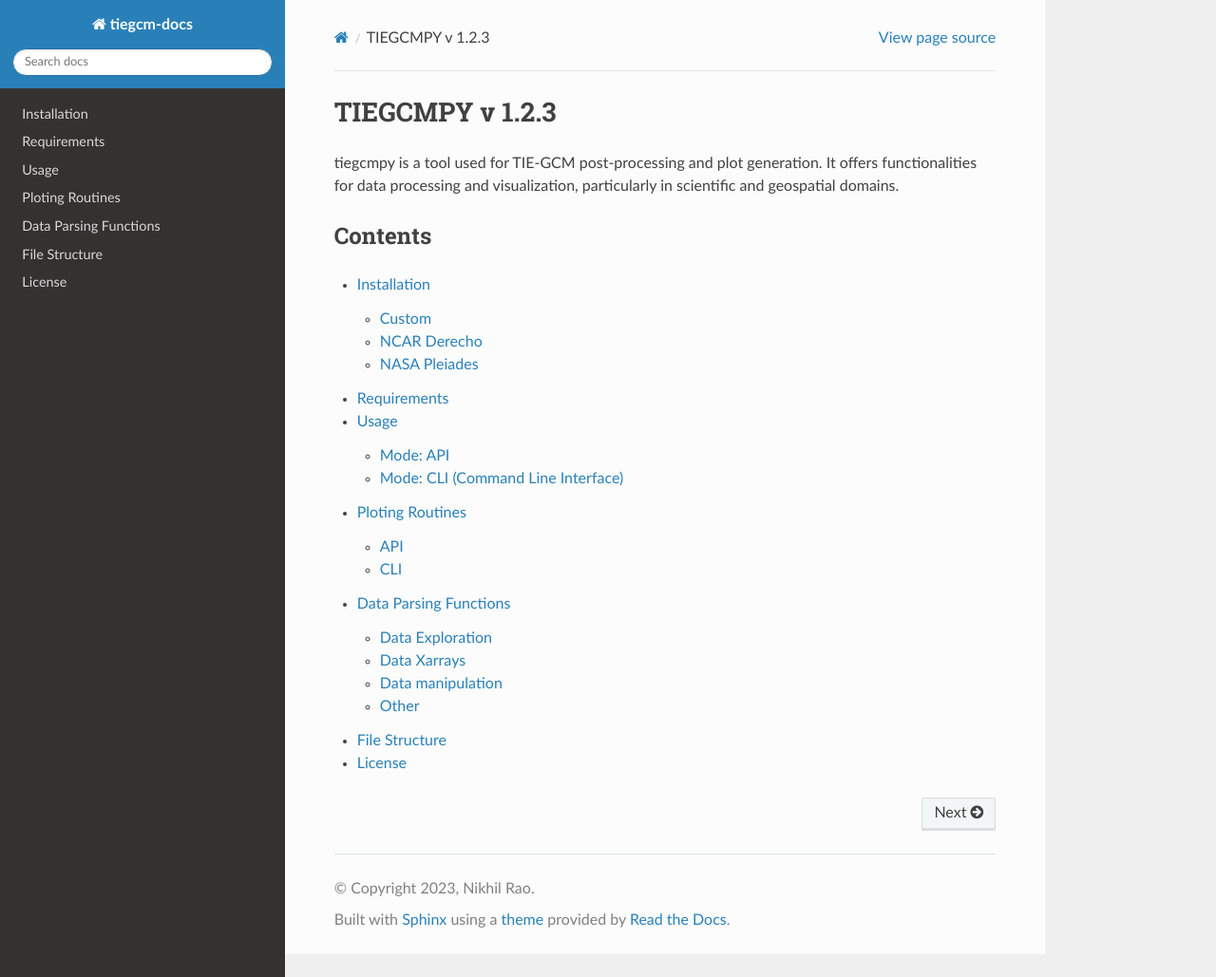
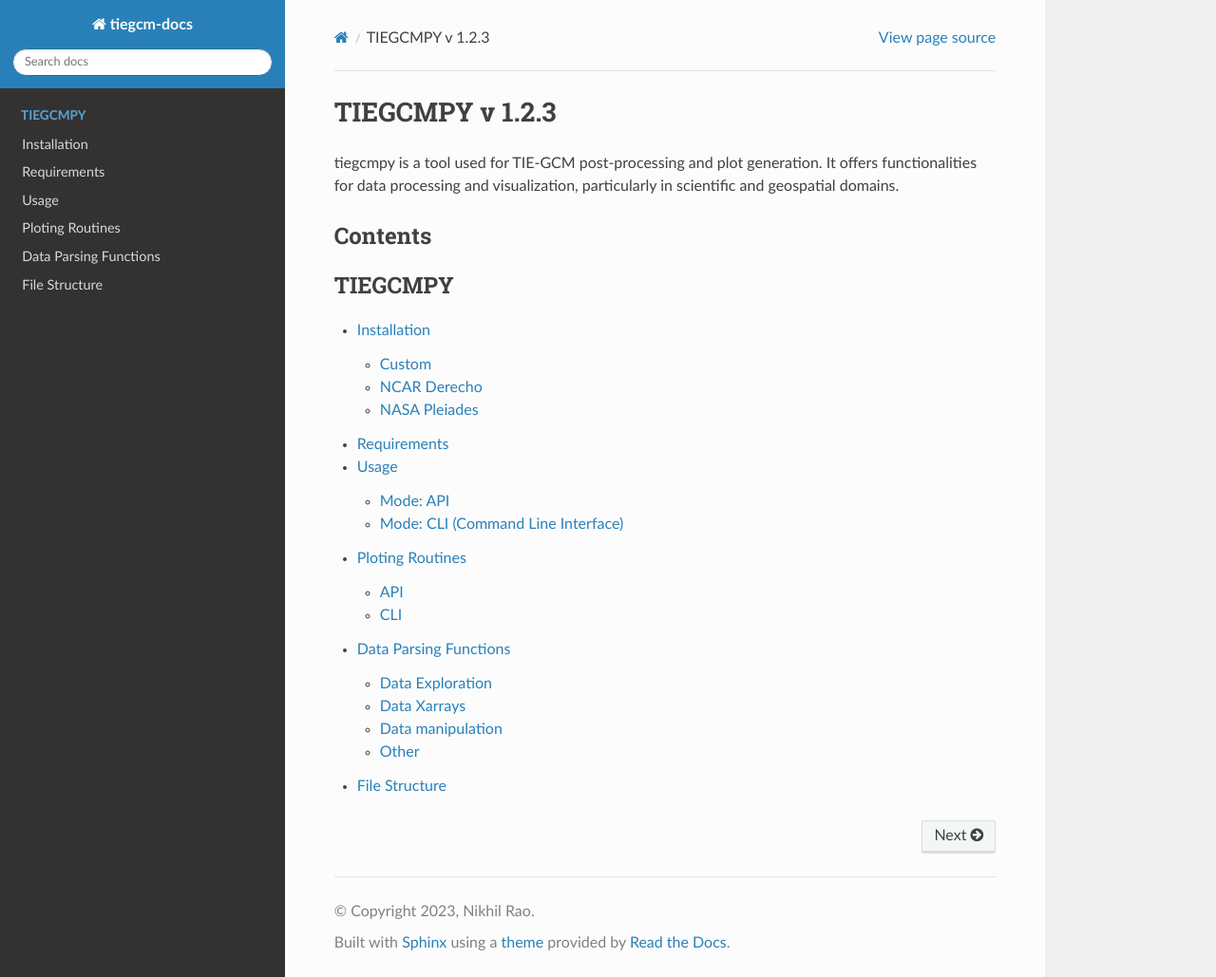
Before and after one commit to NCAR/tiegcm-docs, a Sphinx documentation site: the page built from docs/source/index.rst, in a window 1280 px wide and 1029 px high. Shown: the whole window at 95% size. Built offline with Sphinx 7.4.7 and the Read the Docs theme 2.0.0, drawn with Linux system fonts in a browser that asks for light colours.

Commit message:
Updated file struct

```diff
--- a/docs/source/index.rst
+++ b/docs/source/index.rst
@@ -7,13 +7,15 @@ tiegcmpy is a tool used for TIE-GCM post-processing and plot generation. It offe
 Contents
 --------
 
+
+
 .. toctree::
    :maxdepth: 2
+   :caption: TIEGCMPY
 
-   installation
-   requirements
-   usage
-   plot_functions
-   data_functions
-   file_structure
-   license
+   tiegcmpy/installation
+   tiegcmpy/requirements
+   tiegcmpy/usage
+   tiegcmpy/plot_functions
+   tiegcmpy/data_functions
+   tiegcmpy/file_structure
--- /dev/null
+++ b/docs/source/tiegcmrun/index.rst
@@ -0,0 +1,4 @@
+TIEGCMrun v 1.2.3
+========
+
+TIEGCMrun is a tool used for TIE-GCM pre-processing. It offers functionalities for compilation, Input file creation, PBS job generation and Job executino.
```
Also changed, not shown: docs/source/tiegcmpy/data_functions.rst (renamed from docs/source/data_functions.rst), docs/source/tiegcmpy/file_structure.rst (renamed from docs/source/file_structure.rst), docs/source/tiegcmpy/installation.rst (renamed from docs/source/installation.rst), docs/source/tiegcmpy/plot_functions.rst (renamed from docs/source/plot_functions.rst), docs/source/tiegcmpy/requirements.rst (renamed from docs/source/requirements.rst), docs/source/tiegcmpy/usage.rst (renamed from docs/source/usage.rst).
